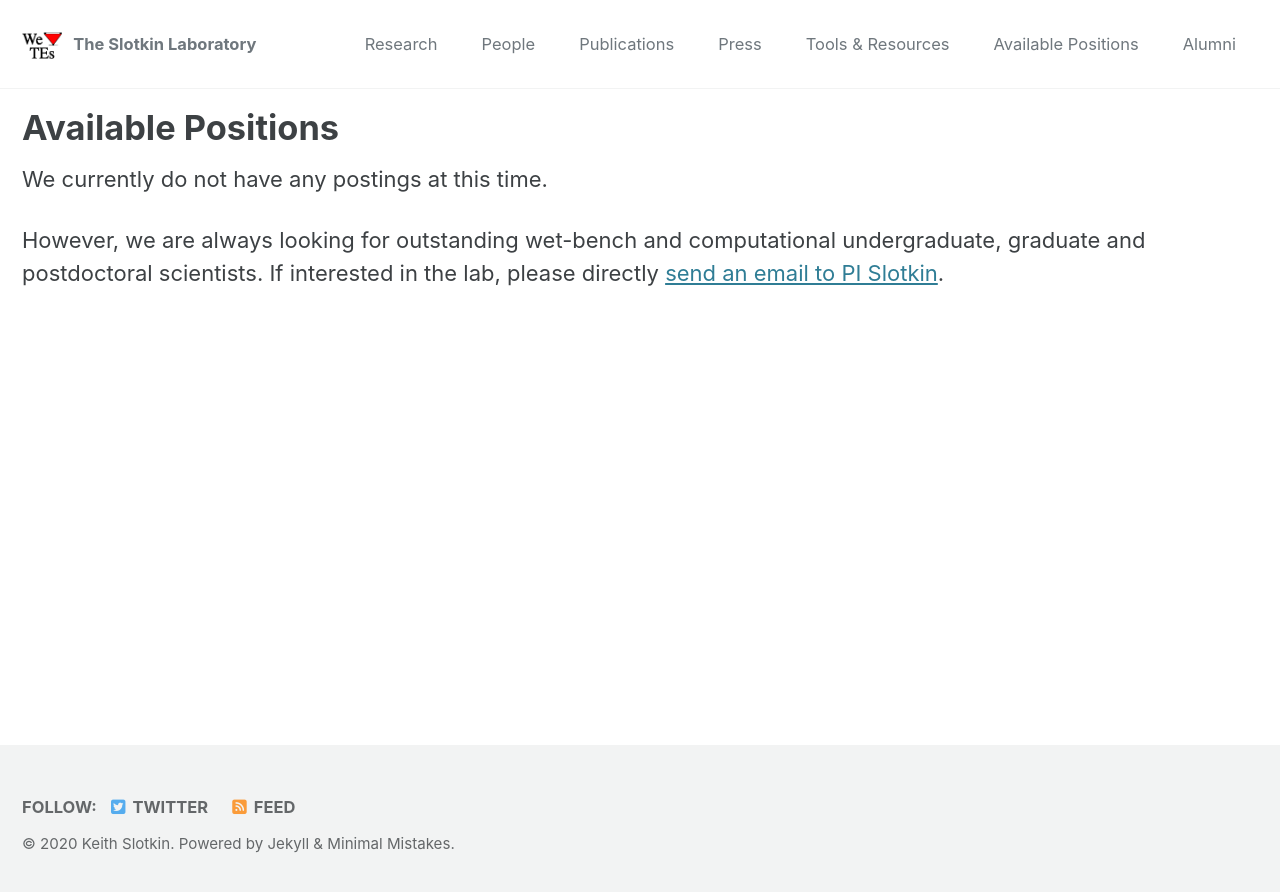
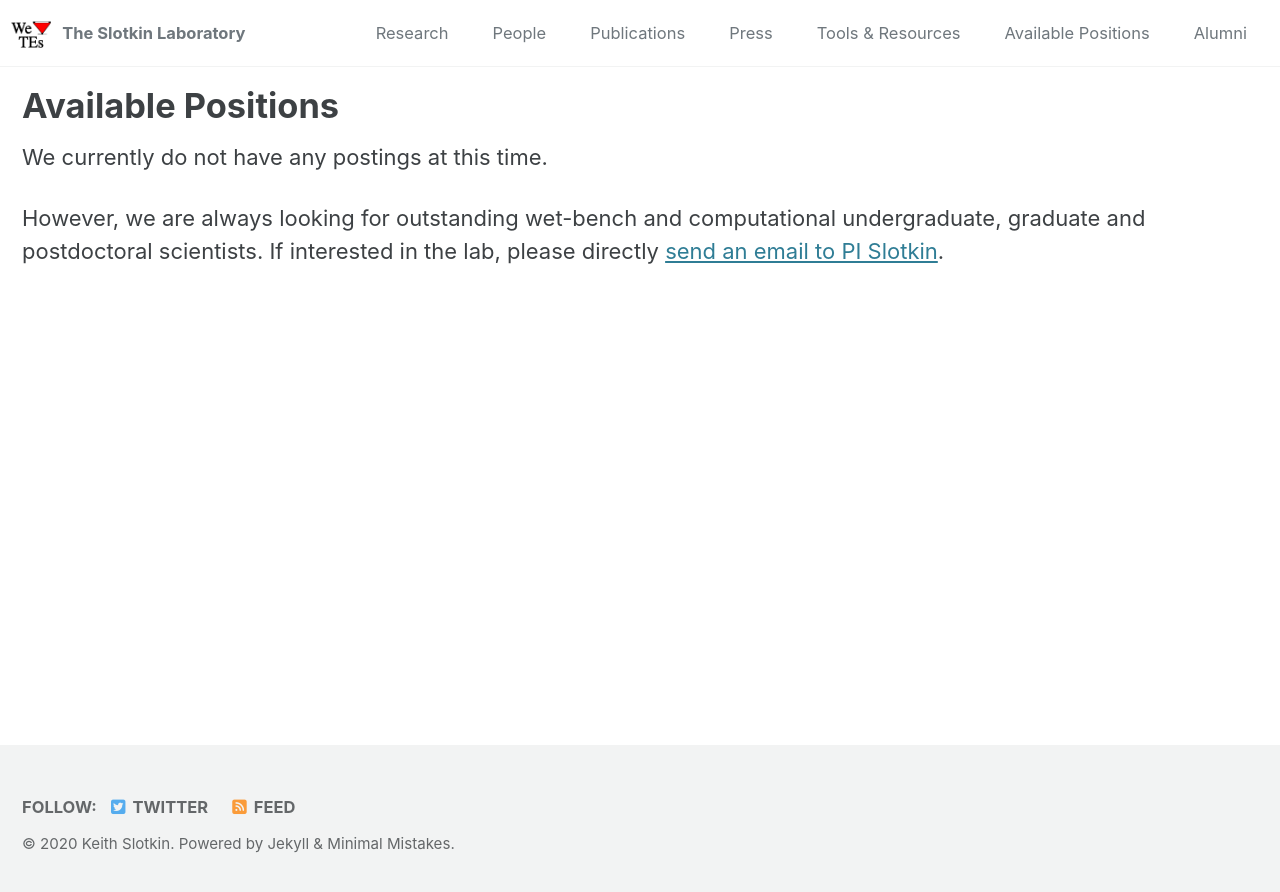
Before and after one commit to SlotkinLab/slotkinlab.github.io, a Jekyll site: the page built from _pages/positions.md, in a window 1280 px wide. Shown: the top 892 px of the page. Built offline with Jekyll 4.4.1, drawn with Linux system fonts in a browser that asks for light colours; cached includes are drawn as plain includes; nearby versions of some CDN libraries.

Commit message:
update files

```diff
--- a/_sass/minimal-mistakes/_masthead.scss
+++ b/_sass/minimal-mistakes/_masthead.scss
@@ -15,7 +15,7 @@
     @include clearfix;
     margin-left: auto;
     margin-right: auto;
-    padding: 1em;
+    padding: 0.5em;
     max-width: 100%;
     display: -webkit-box;
     display: -ms-flexbox;
```
Also changed, not shown: 15 other files.
